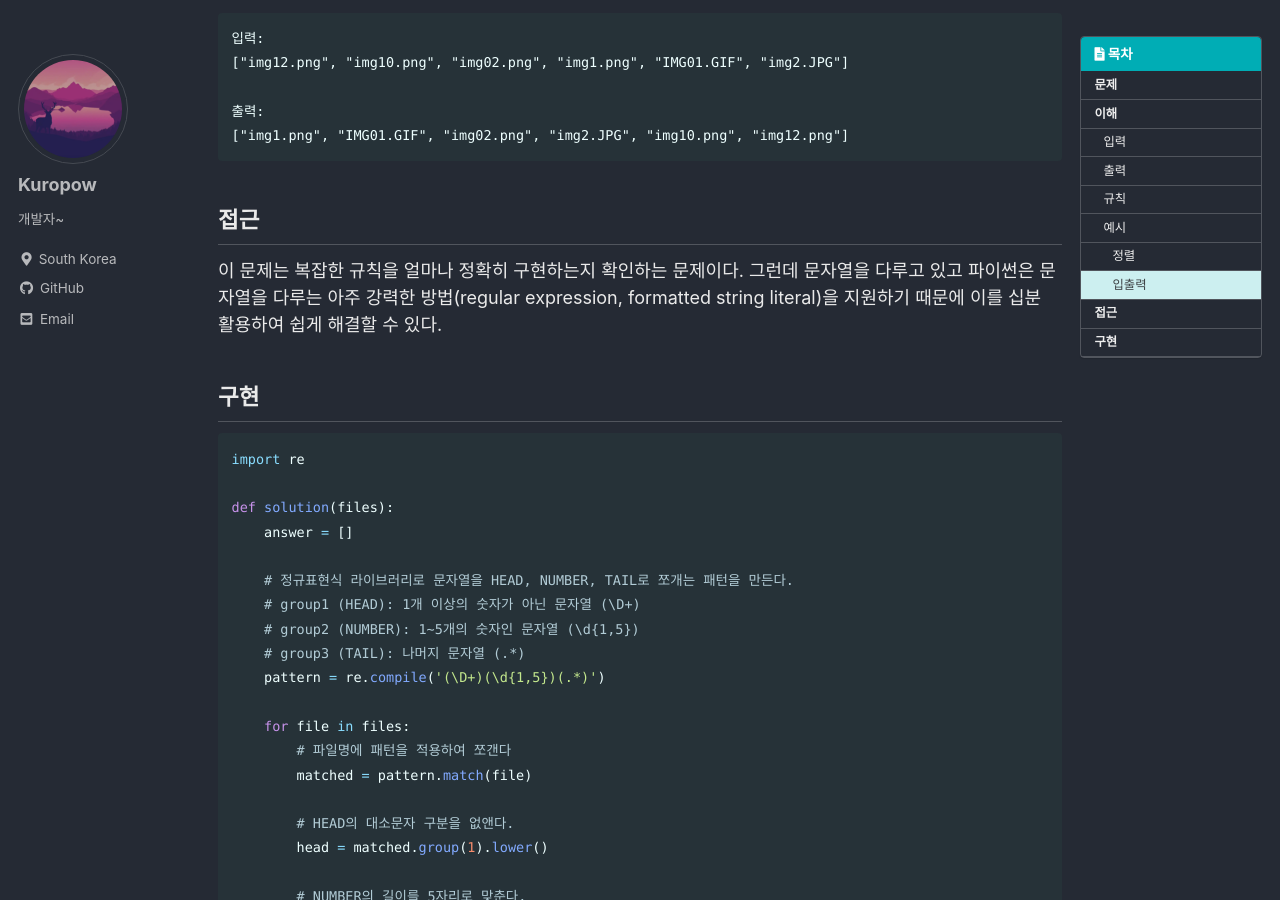
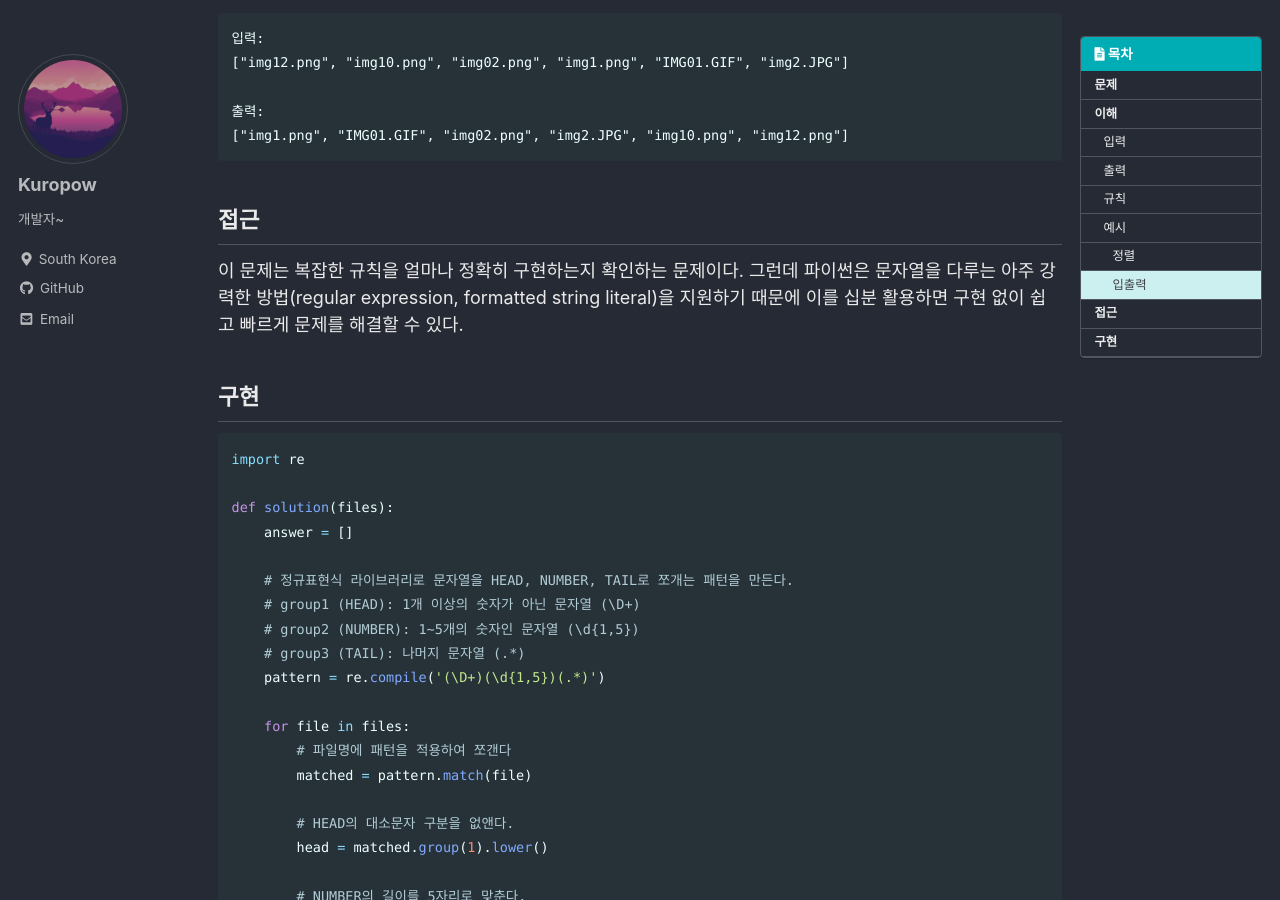
Before and after one commit to kuro11pow2/kuro11pow2.github.io, a Jekyll site: the page built from _posts/2021-07-27-2312.md, in a window 1280 px wide and 900 px high, scrolled down 1718 px. Built offline with Jekyll 4.4.1, drawn with Linux system fonts in a browser that asks for light colours; cached includes are drawn as plain includes; comment, search, counter and statistics services are not loaded.

Commit message:
비문 수정

```diff
--- a/_posts/2021-07-27-2312.md
+++ b/_posts/2021-07-27-2312.md
@@ -69,7 +69,7 @@ F-15|F-|15|(빈 문자열)
 
 ## 접근
 
-이 문제는 복잡한 규칙을 얼마나 정확히 구현하는지 확인하는 문제이다. 그런데 문자열을 다루고 있고 파이썬은 문자열을 다루는 아주 강력한 방법(regular expression, formatted string literal)을 지원하기 때문에 이를 십분 활용하여 쉽게 해결할 수 있다.
+이 문제는 복잡한 규칙을 얼마나 정확히 구현하는지 확인하는 문제이다. 그런데  파이썬은 문자열을 다루는 아주 강력한 방법(regular expression, formatted string literal)을 지원하기 때문에 이를 십분 활용하면 구현 없이 쉽고 빠르게 문제를 해결할 수 있다.
 
 ## 구현
 
```
